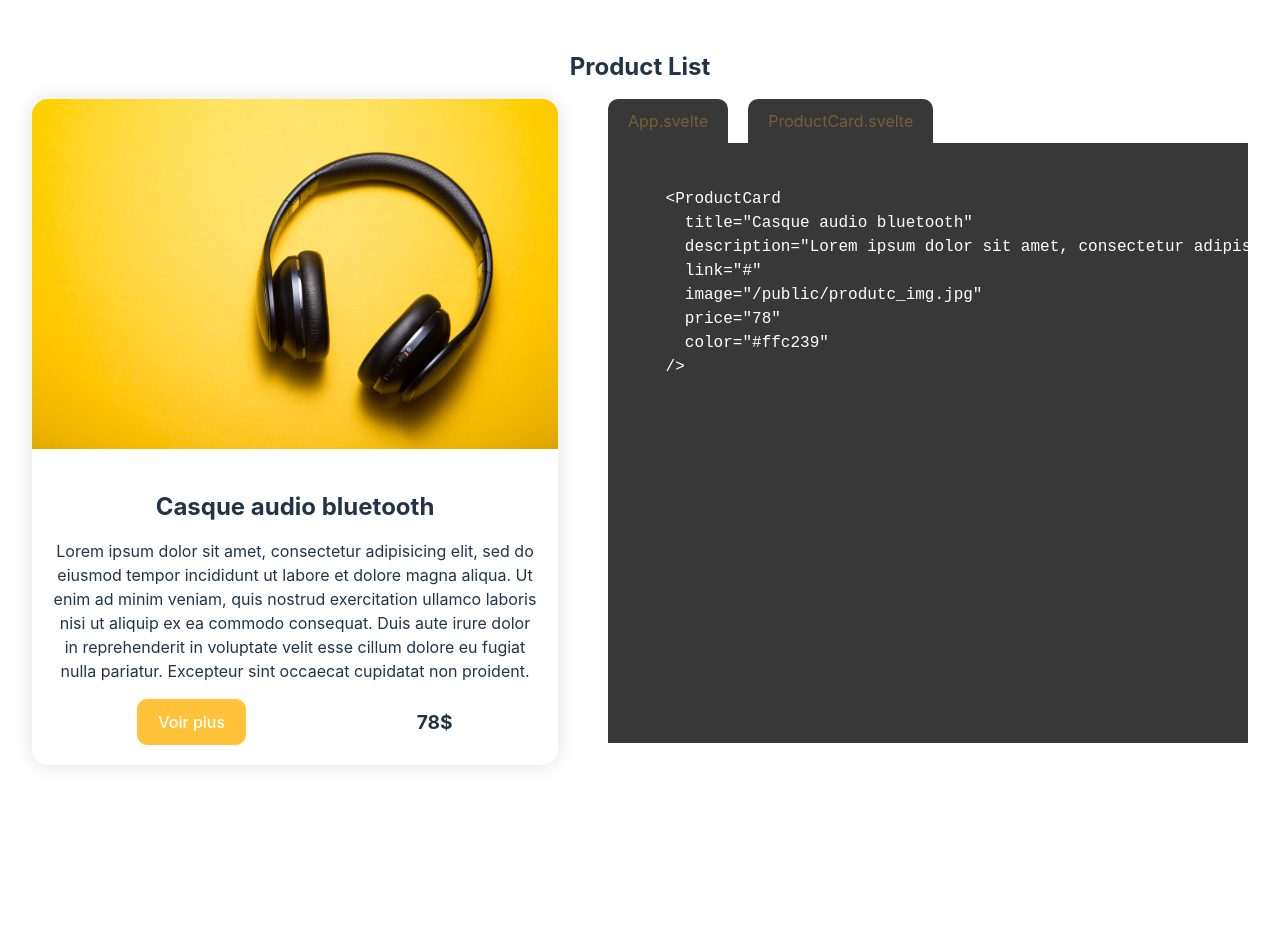
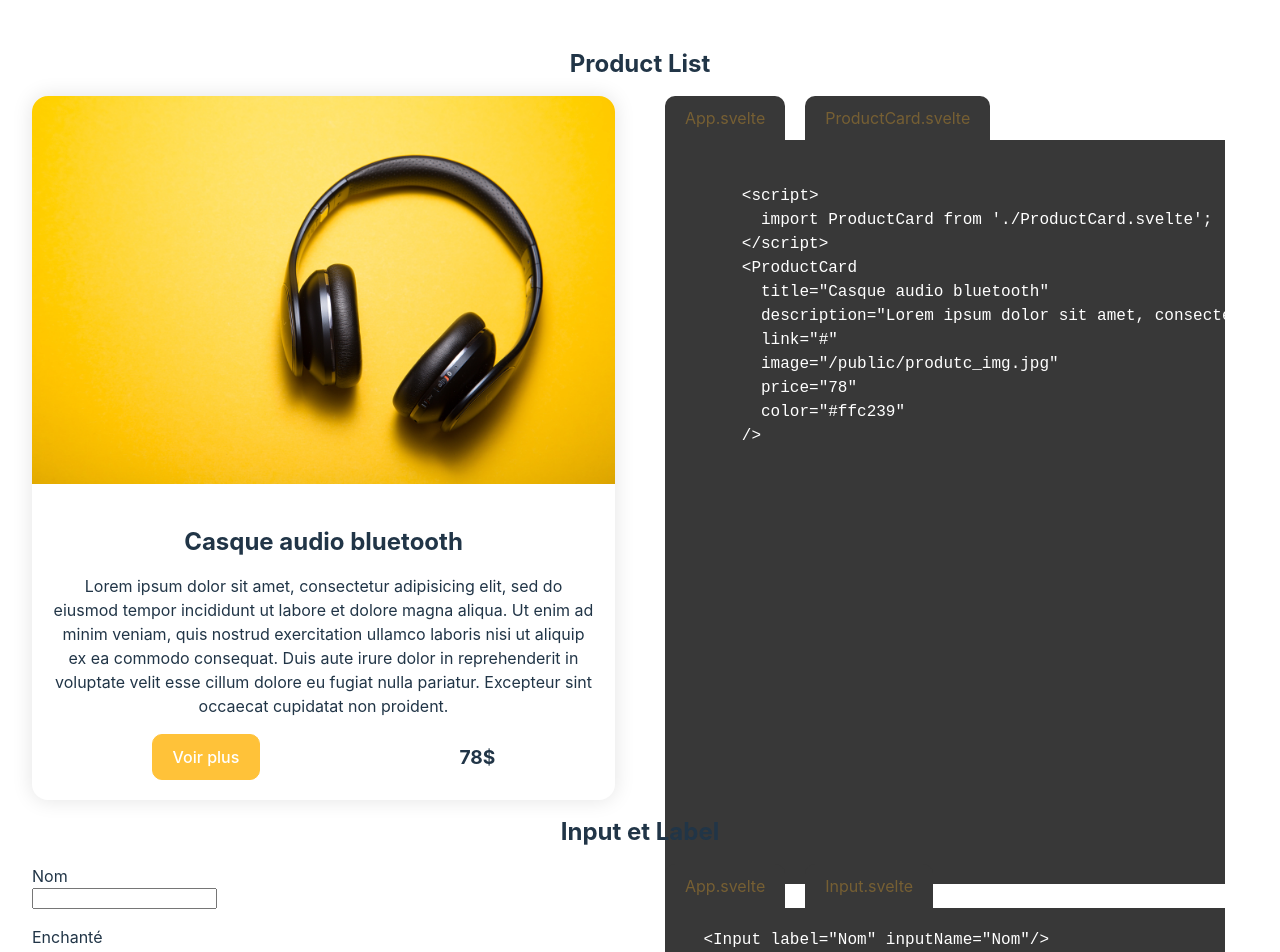
Before and after one commit to tgamiette/svelteComponents, a Svelte app: page / in a window 1280 px wide. Shown: the top 952 px of the page. Before the commit the page ends 800 px from the top, so only its background shows below. Built offline with nearby package versions, Linux system fonts and the light colour scheme.

Commit message:
[add] input & label

```diff
--- a/src/App.svelte
+++ b/src/App.svelte
@@ -1,9 +1,11 @@
 <script>
   import ProductList from './ui/productList/ProductList.svelte';
+  import Input from './ui/input/Input.svelte';
 </script>
 
 <main>
   <ProductList />
+  <Input label="Nom" inputName="Nom"/>
 </main>
 
 <style lang="scss">
--- /dev/null
+++ b/src/ui/CodeDisplay/codeDisplay.svelte
@@ -0,0 +1,78 @@
+
+<script>
+  export let tabs = [];
+  let activeTabValue = 0;
+  const handleClick = (index) => {
+    activeTabValue = index;
+    activeTabValue = activeTabValue;
+  };
+</script>
+
+
+
+<div class="productCard_code">
+  <nav>
+    <ul>
+      {#each tabs as tab, index}
+        <li>
+          <span on:click={() => handleClick(index)}>{tab.label}</span>
+        </li>
+      {/each}
+    </ul>
+  </nav>
+  <pre>
+    {#each tabs as tab, index}
+      {#if activeTabValue === index}
+        <code class="codeScetion">{tab.value}</code>
+      {/if}
+    {/each}
+  </pre>
+</div>
+
+
+<style>
+.codeScetion{
+  width: 50%;
+  overflow: scroll;
+}
+nav{
+  margin: 0;
+  display: flex;
+  flex-direction: row;
+  align-items: flex-start;
+}
+
+nav ul {
+  display: flex;
+  flex-direction: row;
+  list-style: none;
+  padding: 0;
+  margin: 0;
+}
+nav li {
+  margin: 0 20px 0 0;
+  padding: 10px 20px;
+  border-radius: 10px 10px 0 0;
+  background: #383838;
+  color: #ffb72a50;
+  cursor: pointer;
+}
+
+nav li .active{
+  color: #ffb72a;
+  font-weight: bold;
+}
+
+pre{
+  height: 100%;
+  max-width: 70vh;
+
+  background: #383838;
+  padding: 20px 0px;
+  margin: 0;
+  color: white;
+  text-align: left;
+  width: 50vw;
+  overflow: scroll;
+}
+</style>
--- /dev/null
+++ b/src/ui/input/Input.svelte
@@ -0,0 +1,81 @@
+<script>
+  import CodeDisplay from '../CodeDisplay/CodeDisplay.svelte';
+  export let label;
+  export let inputType;
+  export let inputName;
+
+  let value = "";
+
+  const handleChange = (e) => {
+    value = e.target.value;
+    value = value;
+  }
+</script>
+
+
+<div class="">
+  <h2>Input et Label</h2>
+  <div class="main_section">
+    <div class="input">
+      <label for={inputName}>{label}</label>
+      <input type="text" name={inputName} id={inputName} bind:value={value} on:Input={handleChange}/>
+      <p> Enchanté {value}</p>
+    </div>
+    <div class="">
+      <CodeDisplay tabs={[
+        {label: 'App.svelte',
+        value: `<Input label="Nom" inputName="Nom"/>`
+        },{
+          label:'Input.svelte',
+          value: `
+          <script>
+            export let label;
+            export let inputType;
+            export let inputName;
+
+            let value = "";
+
+            const handleChange = (e) => {
+              value = e.target.value;
+              value = value;
+            }
+          </script>
+          <div class="">
+            <h2>Input et Label</h2>
+            <div class="input">
+              <label for={inputName}>{label}</label>
+              <input type="text" name={inputName} id={inputName} bind:value={value} on:Input={handleChange}/>
+              <p> Enchanté {value}</p>
+            </div>
+          </div>
+
+          <style>
+            .input{
+              display: flex;
+              flex-direction: column;
+              align-items: flex-start;
+            }
+          </style>
+
+          `
+        }]} />
+    </div>
+  </div>
+
+
+
+</div>
+
+<style>
+  .main_section{
+    display: grid;
+    grid-template-columns: 1fr 1fr;
+    grid-gap: 50px;
+    width: 100%;
+  }
+  .input{
+    display: flex;
+    flex-direction: column;
+    align-items: flex-start;
+  }
+</style>
--- a/src/ui/productList/ProductList.svelte
+++ b/src/ui/productList/ProductList.svelte
@@ -1,9 +1,26 @@
 <script>
   import ProductCard from './ProductCard.svelte';
+  import CodeDisplay from '../CodeDisplay/CodeDisplay.svelte';
 
-  let tabs = [
+</script>
+
+<h2>Product List</h2>
+<section class="productCard">
+    <ProductCard
+      title="Casque audio bluetooth"
+      description="Lorem ipsum dolor sit amet, consectetur adipisicing elit, sed do eiusmod tempor incididunt ut labore et dolore magna aliqua. Ut enim ad minim veniam, quis nostrud exercitation ullamco laboris nisi ut aliquip ex ea commodo consequat. Duis aute irure dolor in reprehenderit in voluptate velit esse cillum dolore eu fugiat nulla pariatur. Excepteur sint occaecat cupidatat non proident."
+      link="#"
+      image="/public/produtc_img.jpg"
+      price="78"
+      color="#ffc239"
+    />
+
+    <CodeDisplay tabs={[
       {label: 'App.svelte',
       value: `
+        <script>
+          import ProductCard from './ProductCard.svelte';
+        </script>
         <ProductCard
           title="Casque audio bluetooth"
           description="Lorem ipsum dolor sit amet, consectetur adipisicing elit, sed do eiusmod tempor incididunt ut labore et dolore magna aliqua. Ut enim ad minim veniam, quis nostrud exercitation ullamco laboris nisi ut aliquip ex ea commodo consequat. Duis aute irure dolor in reprehenderit in voluptate velit esse cillum dolore eu fugiat nulla pariatur. Excepteur sint occaecat cupidatat non proident."
@@ -15,6 +32,15 @@
       },{
         label:'ProductCard.svelte',
         value: `
+        <script>
+          export let image;
+          export let title;
+          export let description;
+          export let link;
+          export let price;
+          export let color;
+        </script>
+
         <section class="productCard">
           <div class="productCard_img">
             <img src={image} alt="Image produits" />
@@ -84,45 +110,8 @@
         </style>
 
         `
-    }
-  ]
+      }]} />
 
-  let activeTabValue = 0;
-  const handleClick = (index) => {
-    activeTabValue = index;
-    activeTabValue = activeTabValue;
-  };
-</script>
-
-<h2>Product List</h2>
-<section class="productCard">
-    <ProductCard
-      title="Casque audio bluetooth"
-      description="Lorem ipsum dolor sit amet, consectetur adipisicing elit, sed do eiusmod tempor incididunt ut labore et dolore magna aliqua. Ut enim ad minim veniam, quis nostrud exercitation ullamco laboris nisi ut aliquip ex ea commodo consequat. Duis aute irure dolor in reprehenderit in voluptate velit esse cillum dolore eu fugiat nulla pariatur. Excepteur sint occaecat cupidatat non proident."
-      link="#"
-      image="/public/produtc_img.jpg"
-      price="78"
-      color="#ffc239"
-    />
-
-    <div class="productCard_code">
-      <nav>
-        <ul>
-          {#each tabs as tab, index}
-            <li>
-              <span on:click={() => handleClick(index)}>{tab.label}</span>
-            </li>
-          {/each}
-        </ul>
-      </nav>
-      <pre>
-        {#each tabs as tab, index}
-          {#if activeTabValue === index}
-            <code class="codeScetion">{tab.value}</code>
-          {/if}
-        {/each}
-      </pre>
-    </div>
 
 </section>
 
@@ -135,47 +124,4 @@
     width: 100%;
   }
 
-  .codeScetion{
-    width: 50%;
-    overflow: scroll;
-  }
-  nav{
-    margin: 0;
-    display: flex;
-    flex-direction: row;
-    align-items: flex-start;
-  }
-
-  nav ul {
-    display: flex;
-    flex-direction: row;
-    list-style: none;
-    padding: 0;
-    margin: 0;
-  }
-  nav li {
-    margin: 0 20px 0 0;
-    padding: 10px 20px;
-    border-radius: 10px 10px 0 0;
-    background: #383838;
-    color: #ffb72a50;
-    cursor: pointer;
-  }
-
-  nav li .active{
-    color: #ffb72a;
-    font-weight: bold;
-  }
-
-  pre{
-    height: 70vh;
-    background: #383838;
-    padding: 20px 0px;
-    margin: 0;
-    color: white;
-    text-align: left;
-    width: 50vw;
-    overflow: scroll;
-  }
-
 </style>
```
Lines whose indentation alone changed are shown as unchanged.
